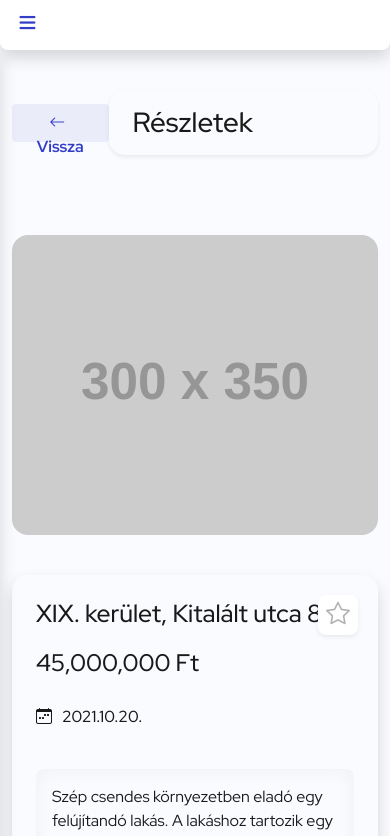
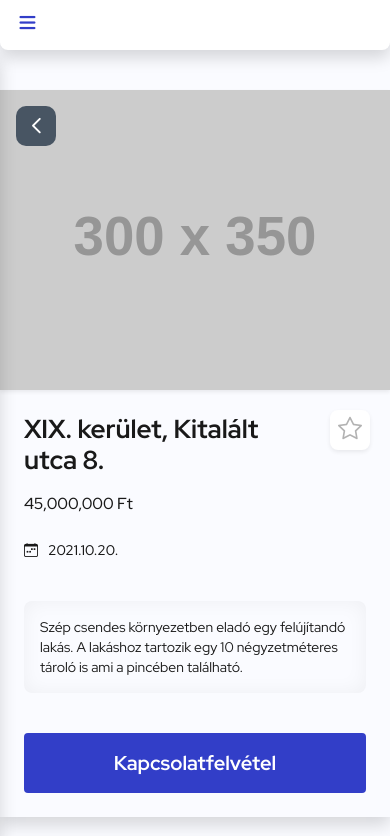
Before and after one commit to ylolek/adslist, an Angular app: page /hirdetes/100001 in a window 390 px wide. Shown: the top 836 px of the page. Built offline with nearby package versions, Linux system fonts and the light colour scheme.

Commit message:
ad-detail page responsive

```diff
--- a/src/app/modules/ad-detail/ad-detail.component.html
+++ b/src/app/modules/ad-detail/ad-detail.component.html
@@ -5,11 +5,18 @@
         </div>
         <div class="col-12 col-lg-9">
             <div class="ad-detail-header d-flex align-items-center justify-content-between">
-                <a (click)="goBackBtnClick()" class="btn adbtn adbtn-purple">
+                <a (click)="goBackBtnClick()" class="btn adbtn adbtn-purple d-none d-sm-flex">
                     <i class="bi bi-arrow-left"></i>
-                    Vissza
+                    <span class="label">Vissza</span>
                 </a>
-                <h1 class="shadow-sm px-4 py-3">Részletek</h1>
+
+                <a (click)="goBackBtnClick()" class="btn adbtn adbtn-darkgrey d-flex align-items-center justify-content-center d-sm-none">
+                    <i class="bi bi-chevron-left"></i>
+                </a>
+
+                <h1 class="shadow-sm d-none d-sm-block px-4 py-3">
+                    <span class="label">Részletek</span>
+                </h1>
             </div>
 
             <app-ad-images [images]="[adData?.image || '']"></app-ad-images>
--- a/src/app/modules/ad-detail/ad-detail.component.scss
+++ b/src/app/modules/ad-detail/ad-detail.component.scss
@@ -1,14 +1,25 @@
 @import "shared";
+@import '../../../scss/base/layout/ad-detail';
+@import '../../../scss/base/typo/ad-detail';
 
-.ads-detail {
-    padding-bottom: 60px;
+.adbtn {
+    &.adbtn-darkgrey {
+        position: absolute;
+        top: 16px;
+        left: 16px;
+        z-index: 4;
 
-    .ad-detail-header {
-        margin-bottom: 80px;
+        width: 40px;
+        height: 40px;
+        border-radius: $border-radius-mb;
 
-        h1{
-            width: 75%;
-            border-radius: $border-radius-big;
+        .bi {
+            margin: 0;
+            font-size: 1.125rem; // 18px
+
+            &:before {
+                font-weight: 900 !important;
+            }
         }
     }
 }
--- a/src/app/modules/ad-detail/components/ad-details/ad-details.component.html
+++ b/src/app/modules/ad-detail/components/ad-details/ad-details.component.html
@@ -10,7 +10,7 @@
     <p *ngIf="!!details?.description" class="ad-details-description p-3" [innerHtml]="details?.description"></p>
     <a *ngIf="!!details?.contact"
         data-bs-toggle="modal" data-bs-target="#adContactModal"
-        class="btn btn-primary btn-lg align-self-end px-5 fw-bold"
+        class="btn adbtn adbtn-lg adbtn-primary px-5"
         title="Kapcsolatfelvétel">Kapcsolatfelvétel</a>
 
     <a (click)="onToggleFavoriteBtnClick()" [attr.title]="(isFavorite ? 'Eltávolítás a kedvencekből' : 'Hozzáadás a kedvencekhez')" class="adbtn adbtn-favorite-toggle d-flex align-items-center justify-content-center shadow-sm">
--- a/src/app/modules/ad-detail/components/ad-details/ad-details.component.scss
+++ b/src/app/modules/ad-detail/components/ad-details/ad-details.component.scss
@@ -3,12 +3,35 @@
 .ad-details {
     position: relative;
     border-radius: $border-radius-big;
+    z-index: 1;
+
+    @include media-breakpoint-down(sm) {
+        border-radius: 0;
+    }
 
     .ad-details-header {
+        .ad-address {
+            max-width: calc(100%  - 50px);
+            font-weight: 700;
+            font-size: 1.876rem; // 30px
+
+            @include media-breakpoint-down(md) {
+                font-size: 1.625rem; // 26px
+            }
+        }
+
         .ad-price {
             margin-top: 16px;
             font-weight: 500;
             font-size: 1.5rem; // 24px
+
+            @include media-breakpoint-down(md) {
+                font-size: 1.375rem; // 22px
+            }
+
+            @include media-breakpoint-down(sm) {
+                font-size: 1rem;
+            }
         }
 
         .ad-date {
@@ -16,13 +39,28 @@
             margin-top: 24px;
             font-weight: 500;
             font-size: 1rem;
+
+            @include media-breakpoint-down(sm) {
+                font-size: .875rem; // 14px
+            }
         }
     }
 
     .ad-details-description {
         margin: 40px 0;
+        line-height: 1.25rem; // 20px
+        font-size: .875rem; // 14px
         border-radius: $border-radius-mid;
         box-shadow: inset 0px 0px 20px rgba(0, 0, 0, .05);
+    }
+
+    .adbtn {
+        align-self: flex-end;
+
+        @include media-breakpoint-down(sm) {
+            align-self:  stretch;
+            justify-content: center;
+        }
     }
 
     .adbtn-favorite-toggle {
--- a/src/app/modules/ad-detail/components/ad-images/ad-images.component.scss
+++ b/src/app/modules/ad-detail/components/ad-images/ad-images.component.scss
@@ -1,16 +1,28 @@
 @import "shared";
 
 .ad-images {
+    position: relative;
     margin-bottom: 40px;
     height: 300px;
     overflow: hidden;
     border-radius: $border-radius-big;
+    z-index: 2;
+
+    @include media-breakpoint-down(sm) {
+        margin-bottom: 0;
+        border-radius: 0;
+        box-shadow: 0 .125rem .25rem rgba(0, 0, 0, .075);
+    }
 
     &.container {
         padding: 0;
 
         .row {
             .col {
+                @include media-breakpoint-down(sm) {
+                    padding: 0;
+                }
+
                 &:nth-child(3) {
                     .row {
                         &:first-child {
--- a/src/app/shared/components/ads-sort-control/ads-sort-control.component.html
+++ b/src/app/shared/components/ads-sort-control/ads-sort-control.component.html
@@ -1,7 +1,7 @@
 <section *ngIf="!!sortForm" class="ads-sort container px-0 mb-3 border-bottom">
     <form [formGroup]="sortForm" class="d-flex align-items-center justify-content-end">
         <i class="bi bi-filter"></i>
-        <select formControlName="sort" class="form-select ms-2 mb-2 w-25 border-0">
+        <select formControlName="sort" class="form-select ms-2 mb-2 border-0">
             <option
                 *ngFor="let sortOption of sortOptions$ | async"
                 [value]="sortOption?.field + '_' + sortOption?.value">{{ sortOption?.title }}</option>
--- a/src/app/shared/components/ads-sort-control/ads-sort-control.component.scss
+++ b/src/app/shared/components/ads-sort-control/ads-sort-control.component.scss
@@ -0,0 +1,17 @@
+@import 'shared';
+
+.ads-sort {
+    form {
+        select {
+            width: 35%;
+
+            @include media-breakpoint-down(lg) {
+                width: 45%;
+            }
+
+            @include media-breakpoint-down(sm) {
+                width: 100%;
+            }
+        }
+    }
+}
--- a/src/scss/abstract/_variables.scss
+++ b/src/scss/abstract/_variables.scss
@@ -10,6 +10,7 @@ $bg-color: #fafbff;
 $purple: #EBECFA;
 $primary: #323EC8;
 $grey-dark: #637181;
+$grey-darker: #485563;
 $grey-mid: #B2B2B2;
 $orange: #FFB300;
 
@@ -17,6 +18,7 @@ $orange: #FFB300;
 $header-height: 50px;
 $footer-height: 100px;
 $border-radius-big: 16px;
+$border-radius-mb: 10px;
 $border-radius-mid: 8px;
 
 // transitions
--- /dev/null
+++ b/src/scss/base/layout/_ad-detail.scss
@@ -0,0 +1,35 @@
+.ads-detail {
+    position: relative;
+    padding-bottom: 60px;
+
+    @include media-breakpoint-down(sm) {
+        padding-left: 0;
+        padding-right: 0;
+    }
+
+    &::ng-deep {
+        .row {
+            @include media-breakpoint-down(sm) {
+                margin: 0;
+            }
+
+            [class^="col"] {
+                @include media-breakpoint-down(sm) {
+                    padding: 0;
+                }
+            }
+        }
+    }
+
+    .ad-detail-header {
+        margin-bottom: 80px;
+
+        @include media-breakpoint-down(md) {
+            margin-bottom: 40px;
+        }
+
+        @include media-breakpoint-down(sm) {
+            margin-bottom: 0;
+        }
+    }
+}
--- /dev/null
+++ b/src/scss/base/typo/_ad-detail.scss
@@ -0,0 +1,17 @@
+h1{
+    display: flex;
+    align-items: center;
+    font-weight: 700;
+    width: 75%;
+    border-radius: $border-radius-big;
+
+    .label {
+        font-size: 1.5rem; // 24px
+        max-width: 60%;
+        @include line-clamp(1);
+
+        @include media-breakpoint-down(md) {
+            font-size: 1.125rem; // 18px
+        }
+    }
+}
--- a/src/scss/base/ui/_buttons.scss
+++ b/src/scss/base/ui/_buttons.scss
@@ -1,5 +1,18 @@
 .adbtn {
+    display: flex;
+    align-items: center;
     height: 38px;
+
+    &.adbtn-lg {
+        height: 60px;
+        font-weight: 700;
+        font-size: 1.25rem; // 20px
+        color: $white;
+    }
+
+    &.adbtn-primary {
+        background-color: $primary;
+    }
 
     &.adbtn-purple {
         font-weight: 700;
@@ -9,6 +22,15 @@
 
         &:hover {
             background-color: darken($purple, 5%);
+        }
+    }
+
+    &.adbtn-darkgrey {
+        color: $white;
+        background-color: $grey-darker;
+
+        &:hover {
+            background-color: darken($grey-darker, 5%);
         }
     }
 
```
